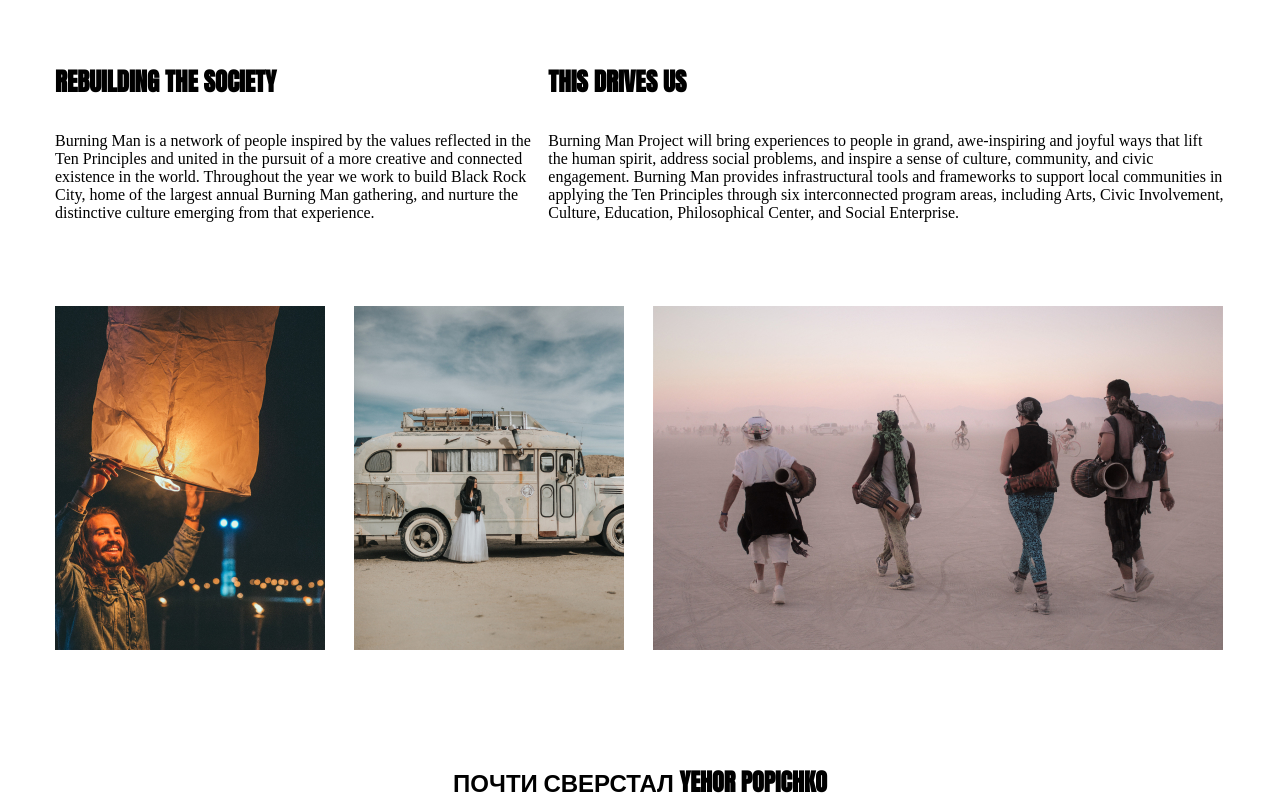
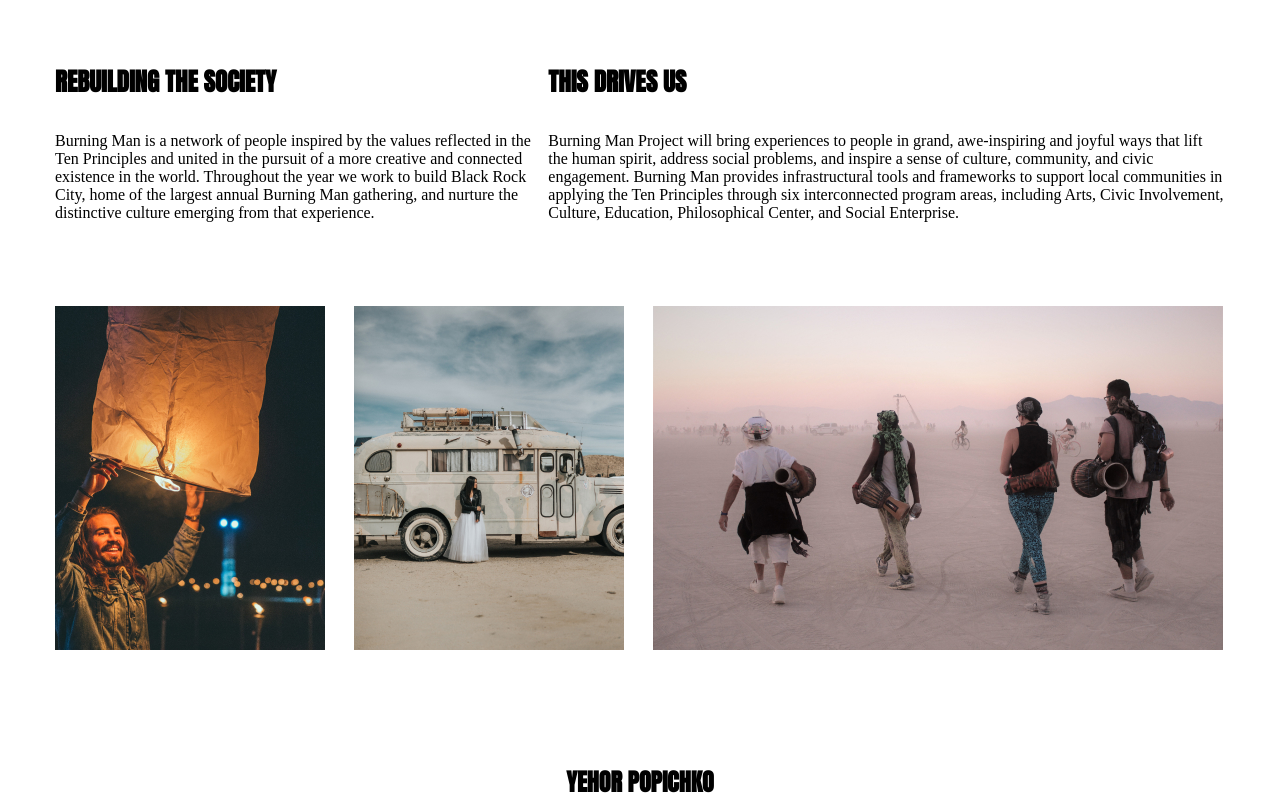
Before and after one commit to Ulinay/WebPage-BurningMan, a plain HTML site: page index.html in a window 1280 px wide. Shown: the part 1168-1968 px from the top of the page. Drawn offline with Linux system fonts and the light colour scheme.

Commit message:
Update index.html

```diff
--- a/index.html
+++ b/index.html
@@ -65,7 +65,7 @@
 </section>
 <footer id="footer" class="footer">
  <div class="footer1">
-     <h2>Почти сверстал Yehor Popichko</h2>
+     <h2>Yehor Popichko</h2>
  </div>
 </footer>
 </body>
```
